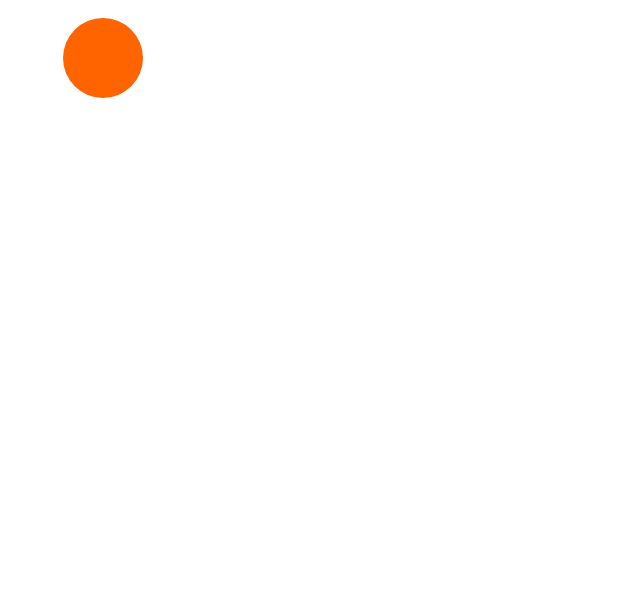
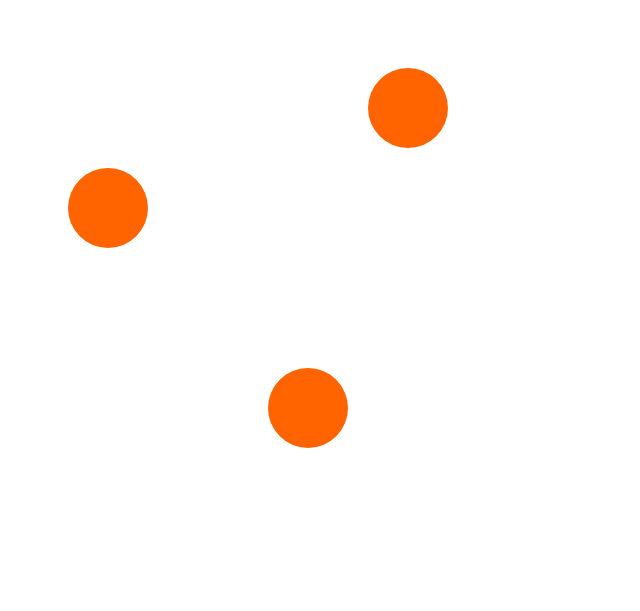
Before and after one commit to Terpzh/CanvasFunktion, a plain HTML site: page index.html in a window 1280 px wide. Shown: the whole page, without its empty margins (0-640 px from the left). Drawn offline with Linux system fonts and the light colour scheme.

Commit message:
Flera cirklar med funktion

```diff
--- a/index.html
+++ b/index.html
@@ -10,14 +10,16 @@
         var c = document.getElementById("duken");
             var ctx = c.getContext("2d")
 
-            function redCircle(){
+            function redCircle(x, y){
             ctx.fillStyle = "rgb(255, 100, 0)";
             ctx.beginPath();
-            ctx.arc(95,50,40,0,2*Math.PI);
+            ctx.arc(x,y,40,0,2*Math.PI);
             ctx.fill();
             }
 
-            redCircle();
+            redCircle(100, 200);
+            redCircle(300, 400);
+            redCircle(400, 100);
 
         </script>
     </body>
```
